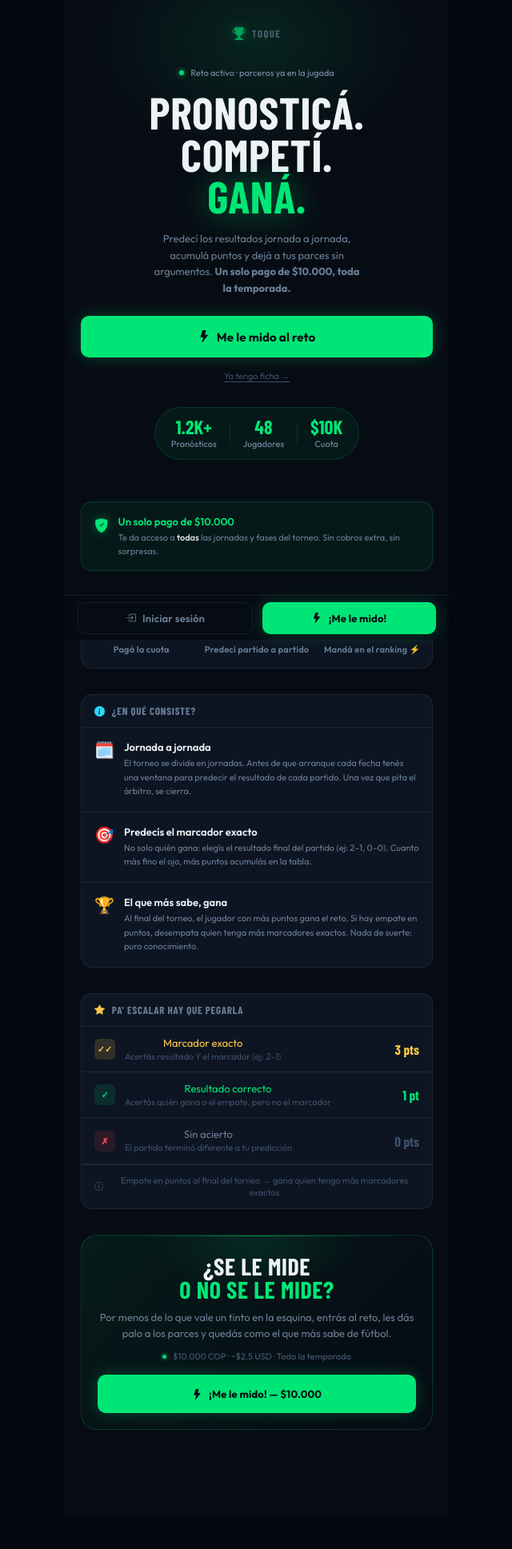
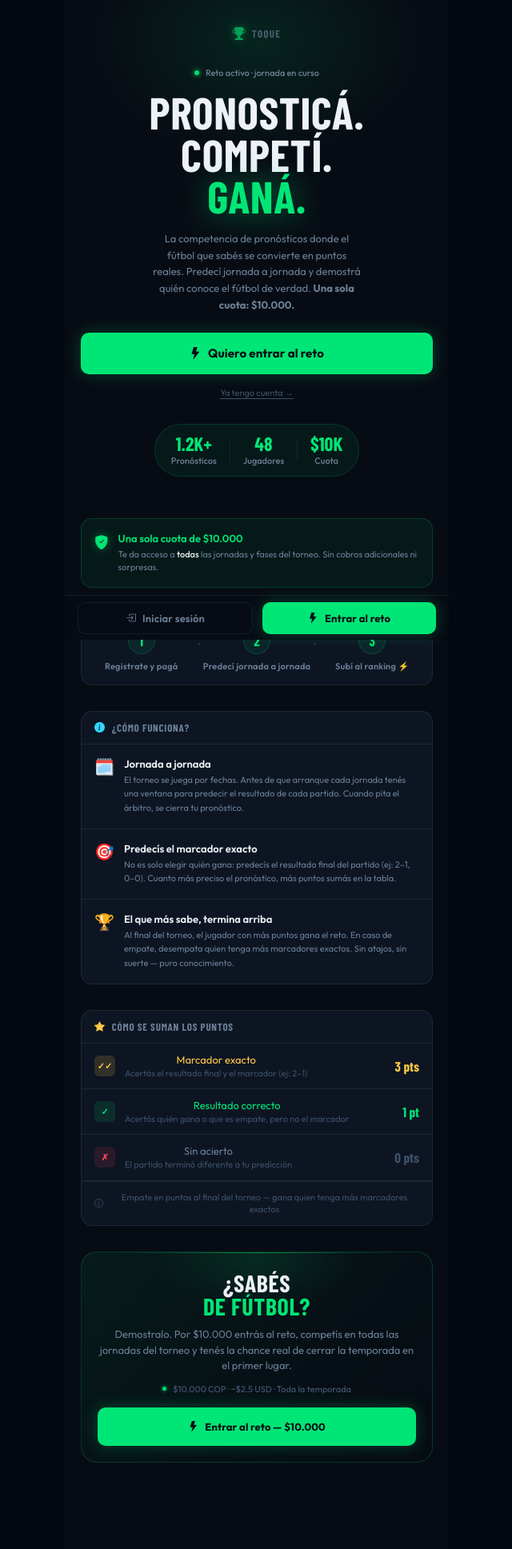
Before and after one commit to andrei-194/polla-millonaria, a Django app: page / in a window 1280 px wide. Shown: the whole page at 80% size, without its empty margins (319-959 px from the left). Before the commit the page ends 1788 px from the top, so only its background shows below. Run offline with Django 5.2, Linux system fonts and the light colour scheme; parts of the project's set-up code (start-up, migrations or seed data) failed here and were passed over; some web fonts are replaced.

Commit message:
copy: reescritura de landing con copy auténtico y narrativa de conversión
Elimina terminología forzada (parceros, parces, me le mido, etc.) y reescribe
con español natural. La página sigue una narrativa de 6 pasos:
① Curiosidad — hero con propuesta de valor clara
② Interés — stats de social proof
③ Comprensión básica — banner pago único + 3 pasos
④ Comprensión profunda — sección '¿Cómo funciona?' con detalle jornada/marcador/ganador
⑤ Deseo — sistema de puntos con descripción por nivel
⑥ Acción — CTA '¿Sabés de fútbol?' con precio explícito

Co-Authored-By: Claude Sonnet 4.6 <noreply@anthropic.com>

```diff
--- a/polla_futbolera/templates/landing/home.html
+++ b/polla_futbolera/templates/landing/home.html
@@ -1,5 +1,5 @@
 {% extends "base.html" %}
-{% block title %}Toque — Pronosticá. Competí. Ganá.{% endblock %}
+{% block title %}Toque — La competencia de pronósticos de fútbol{% endblock %}
 
 {% block full_page %}
 <div class="landing-screen">
@@ -11,11 +11,11 @@
     <span class="landing-brand__name">Toque</span>
   </div>
 
-  <!-- Hero -->
+  <!-- ① CURIOSIDAD — Hero -->
   <div class="landing-hero">
     <p class="landing-pulse" role="status">
       <span class="landing-pulse__dot" aria-hidden="true"></span>
-      Reto activo · parceros ya en la jugada
+      Reto activo · jornada en curso
     </p>
 
     <h1 class="landing-headline">
@@ -25,18 +25,18 @@
     </h1>
 
     <p class="landing-sub">
-      Predecí los resultados jornada a jornada, acumulá puntos y dejá a tus parces sin argumentos. <strong>Un solo pago de $10.000, toda la temporada.</strong>
+      La competencia de pronósticos donde el fútbol que sabés se convierte en puntos reales. Predecí jornada a jornada y demostrá quién conoce el fútbol de verdad. <strong>Una sola cuota: $10.000.</strong>
     </p>
 
     <a href="{% url 'accounts:register' %}" class="btn btn-primary landing-cta-primary">
-      <i class="bi bi-lightning-fill" aria-hidden="true"></i> Me le mido al reto
+      <i class="bi bi-lightning-fill" aria-hidden="true"></i> Quiero entrar al reto
     </a>
     <a href="{% url 'accounts:login' %}" class="landing-cta-secondary">
-      Ya tengo ficha →
+      Ya tengo cuenta →
     </a>
   </div>
 
-  <!-- Stats -->
+  <!-- ② INTERÉS — Social proof -->
   <div class="hero-landing__stats landing-reveal" role="region" aria-label="Estadísticas">
     <div class="hero-landing__stat">
       <span class="hero-landing__stat-num">1.2K+</span>
@@ -54,45 +54,45 @@
     </div>
   </div>
 
-  <!-- Un pago, todo el torneo -->
+  <!-- ③ COMPRENSIÓN — Valor del pago único -->
   <div class="landing-onepay landing-reveal" role="note">
     <i class="bi bi-shield-fill-check landing-onepay__icon" aria-hidden="true"></i>
     <div class="landing-onepay__text">
-      <strong>Un solo pago de $10.000</strong>
-      <span>Te da acceso a <em>todas</em> las jornadas y fases del torneo. Sin cobros extra, sin sorpresas.</span>
+      <strong>Una sola cuota de $10.000</strong>
+      <span>Te da acceso a <em>todas</em> las jornadas y fases del torneo. Sin cobros adicionales ni sorpresas.</span>
     </div>
   </div>
 
-  <!-- Cómo funciona (vista rápida) -->
-  <div class="landing-steps landing-reveal" role="list" aria-label="Resumen">
+  <!-- Pasos rápidos -->
+  <div class="landing-steps landing-reveal" role="list" aria-label="Cómo funciona">
     <div class="landing-step" role="listitem">
       <div class="landing-step__num">1</div>
-      <strong>Pagá la cuota</strong>
+      <strong>Registrate y pagá</strong>
     </div>
     <span class="landing-step-arrow" aria-hidden="true">›</span>
     <div class="landing-step" role="listitem">
       <div class="landing-step__num">2</div>
-      <strong>Predecí partido a partido</strong>
+      <strong>Predecí jornada a jornada</strong>
     </div>
     <span class="landing-step-arrow" aria-hidden="true">›</span>
     <div class="landing-step" role="listitem">
       <div class="landing-step__num">3</div>
-      <strong>Mandá en el ranking ⚡</strong>
+      <strong>Subí al ranking ⚡</strong>
     </div>
   </div>
 
-  <!-- En qué consiste (detalle) -->
-  <div class="landing-explainer landing-reveal" role="region" aria-label="En qué consiste el juego">
+  <!-- ④ COMPRENSIÓN PROFUNDA — Cómo funciona en detalle -->
+  <div class="landing-explainer landing-reveal" role="region" aria-label="Cómo funciona el juego">
     <div class="landing-explainer__header">
       <i class="bi bi-info-circle-fill" aria-hidden="true"></i>
-      ¿En qué consiste?
+      ¿Cómo funciona?
     </div>
 
     <div class="landing-explainer__item">
       <span class="landing-explainer__icon">🗓️</span>
       <div class="landing-explainer__body">
         <strong>Jornada a jornada</strong>
-        <p>El torneo se divide en jornadas. Antes de que arranque cada fecha tenés una ventana para predecir el resultado de cada partido. Una vez que pita el árbitro, se cierra.</p>
+        <p>El torneo se juega por fechas. Antes de que arranque cada jornada tenés una ventana para predecir el resultado de cada partido. Cuando pita el árbitro, se cierra tu pronóstico.</p>
       </div>
     </div>
 
@@ -100,31 +100,31 @@
       <span class="landing-explainer__icon">🎯</span>
       <div class="landing-explainer__body">
         <strong>Predecís el marcador exacto</strong>
-        <p>No solo quién gana: elegís el resultado final del partido (ej: 2–1, 0–0). Cuanto más fino el ojo, más puntos acumulás en la tabla.</p>
+        <p>No es solo elegir quién gana: predecís el resultado final del partido (ej: 2–1, 0–0). Cuanto más preciso el pronóstico, más puntos sumás en la tabla.</p>
       </div>
     </div>
 
     <div class="landing-explainer__item landing-explainer__item--last">
       <span class="landing-explainer__icon">🏆</span>
       <div class="landing-explainer__body">
-        <strong>El que más sabe, gana</strong>
-        <p>Al final del torneo, el jugador con más puntos gana el reto. Si hay empate en puntos, desempata quien tenga más marcadores exactos. Nada de suerte: puro conocimiento.</p>
+        <strong>El que más sabe, termina arriba</strong>
+        <p>Al final del torneo, el jugador con más puntos gana el reto. En caso de empate, desempata quien tenga más marcadores exactos. Sin atajos, sin suerte — puro conocimiento.</p>
       </div>
     </div>
   </div>
 
-  <!-- Sistema de puntos -->
+  <!-- ⑤ DESEO — Sistema de puntos -->
   <div class="landing-points landing-reveal" role="region" aria-label="Sistema de puntos">
     <div class="landing-points__title">
       <i class="bi bi-star-fill" style="color:var(--gold)" aria-hidden="true"></i>
-      Pa' escalar hay que pegarla
+      Cómo se suman los puntos
     </div>
     <div class="landing-points__row landing-points__row--gold">
       <div class="landing-points__label">
         <span class="landing-points__badge landing-points__badge--gold">✓✓</span>
         <div>
           <span>Marcador exacto</span>
-          <small>Acertás resultado Y el marcador (ej: 2–1)</small>
+          <small>Acertás el resultado final y el marcador (ej: 2–1)</small>
         </div>
       </div>
       <span class="landing-points__val">3 pts</span>
@@ -134,7 +134,7 @@
         <span class="landing-points__badge landing-points__badge--green">✓</span>
         <div>
           <span>Resultado correcto</span>
-          <small>Acertás quién gana o el empate, pero no el marcador</small>
+          <small>Acertás quién gana o que es empate, pero no el marcador</small>
         </div>
       </div>
       <span class="landing-points__val">1 pt</span>
@@ -151,21 +151,21 @@
     </div>
     <div class="landing-points__footer">
       <i class="bi bi-info-circle" aria-hidden="true"></i>
-      Empate en puntos al final del torneo → gana quien tenga más marcadores exactos
+      Empate en puntos al final del torneo — gana quien tenga más marcadores exactos
     </div>
   </div>
 
-  <!-- CTA final -->
+  <!-- ⑥ ACCIÓN — CTA final -->
   <div class="guest-cta landing-reveal" role="complementary">
     <div class="guest-cta__orb" aria-hidden="true"></div>
-    <p class="guest-cta__headline">¿Se le mide<br><span style="color:var(--green)">o no se le mide?</span></p>
-    <p class="guest-cta__sub">Por menos de lo que vale un tinto en la esquina, entrás al reto, les dás palo a los parces y quedás como el que más sabe de fútbol.</p>
+    <p class="guest-cta__headline">¿Sabés<br><span style="color:var(--green)">de fútbol?</span></p>
+    <p class="guest-cta__sub">Demostralo. Por $10.000 entrás al reto, competís en todas las jornadas del torneo y tenés la chance real de cerrar la temporada en el primer lugar.</p>
     <div class="guest-cta__stats">
       <span class="guest-cta__stat-dot" aria-hidden="true"></span>
       $10.000 COP · ~$2.5 USD · Toda la temporada
     </div>
     <a href="{% url 'accounts:register' %}" class="btn btn-primary guest-cta__btn">
-      <i class="bi bi-lightning-fill" aria-hidden="true"></i> ¡Me le mido! — $10.000
+      <i class="bi bi-lightning-fill" aria-hidden="true"></i> Entrar al reto — $10.000
     </a>
   </div>
 
@@ -175,7 +175,7 @@
       <i class="bi bi-box-arrow-in-right" aria-hidden="true"></i> Iniciar sesión
     </a>
     <a href="{% url 'accounts:register' %}" class="btn btn-primary">
-      <i class="bi bi-lightning-fill" aria-hidden="true"></i> ¡Me le mido!
+      <i class="bi bi-lightning-fill" aria-hidden="true"></i> Entrar al reto
     </a>
   </nav>
 </div>
```
